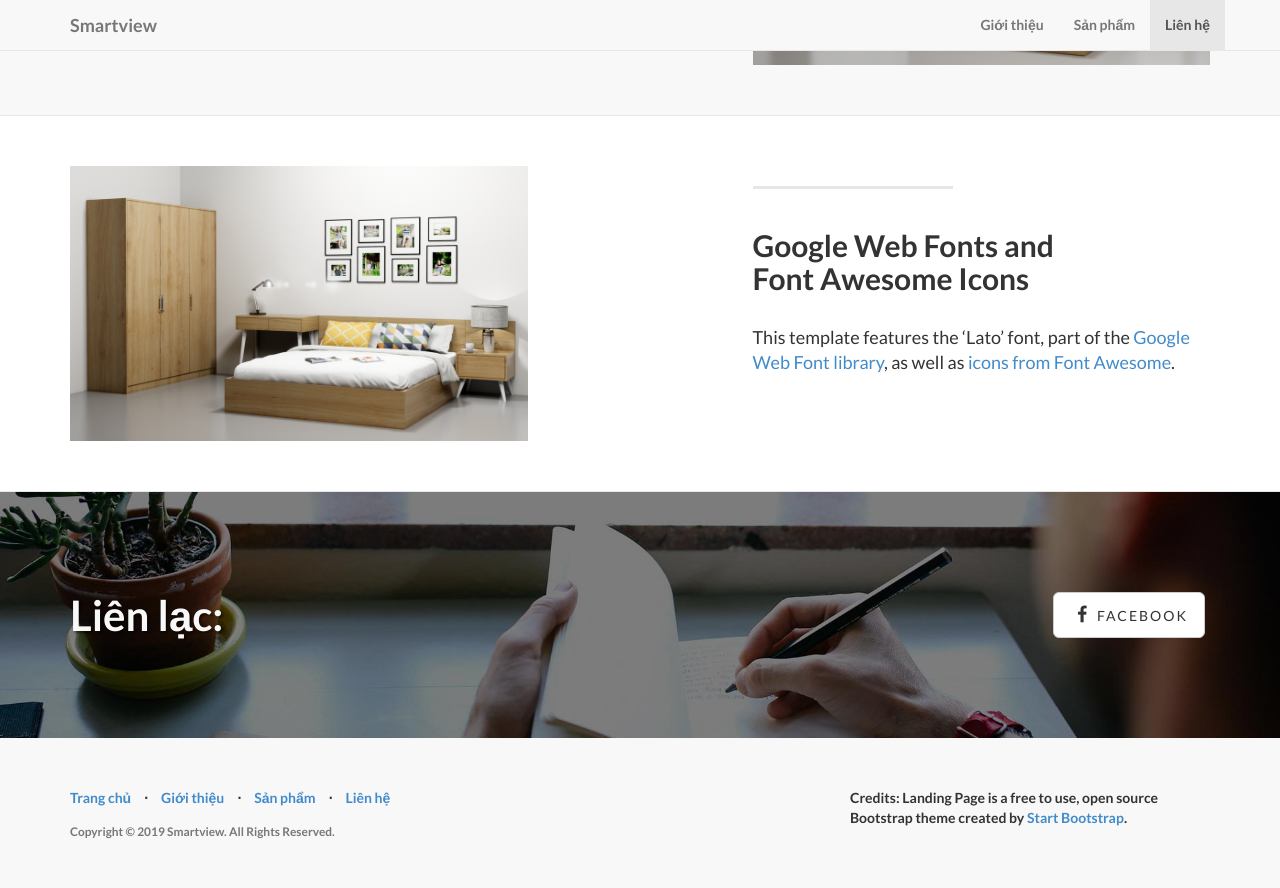
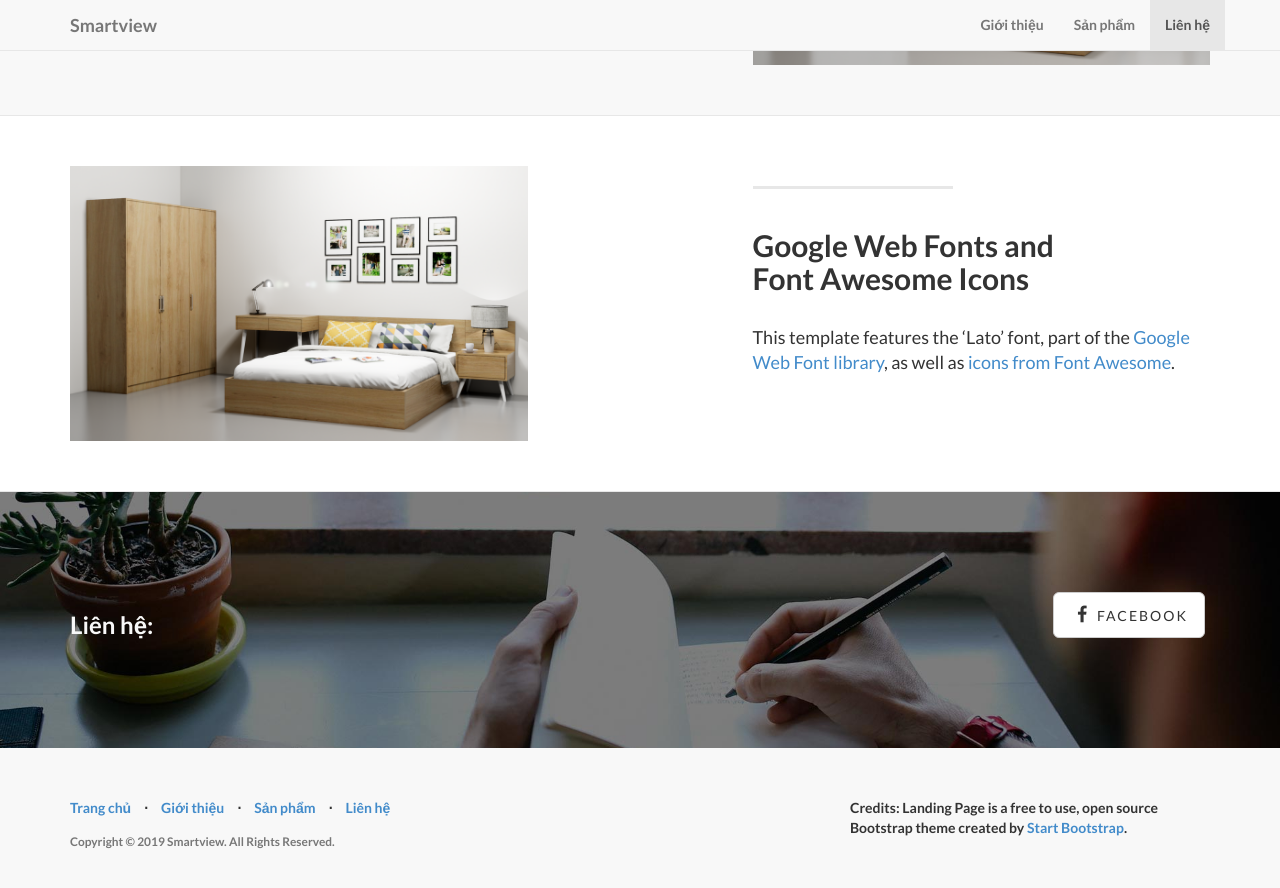
Before and after one commit to haithao/test, a Jekyll site: the page built from index.html, in a window 1280 px wide and 900 px high, scrolled down 2076 px. Shown: the top 888 px of the window. Built offline with Jekyll 4.4.1, drawn with Linux system fonts in a browser that asks for light colours; nearby versions of some CDN libraries; library files that are not in the unit come from our copies.

Commit message:
Update contact.html

```diff
--- a/_includes/contact.html
+++ b/_includes/contact.html
@@ -4,7 +4,7 @@
 
 			<div class="row">
 				<div class="col-lg-6">
-					<h2>Liên lạc:</h2>
+					<h3>Liên hệ:</h3>
 				</div>
 				<div class="col-lg-6">
 					<ul class="list-inline banner-social-buttons">
```
